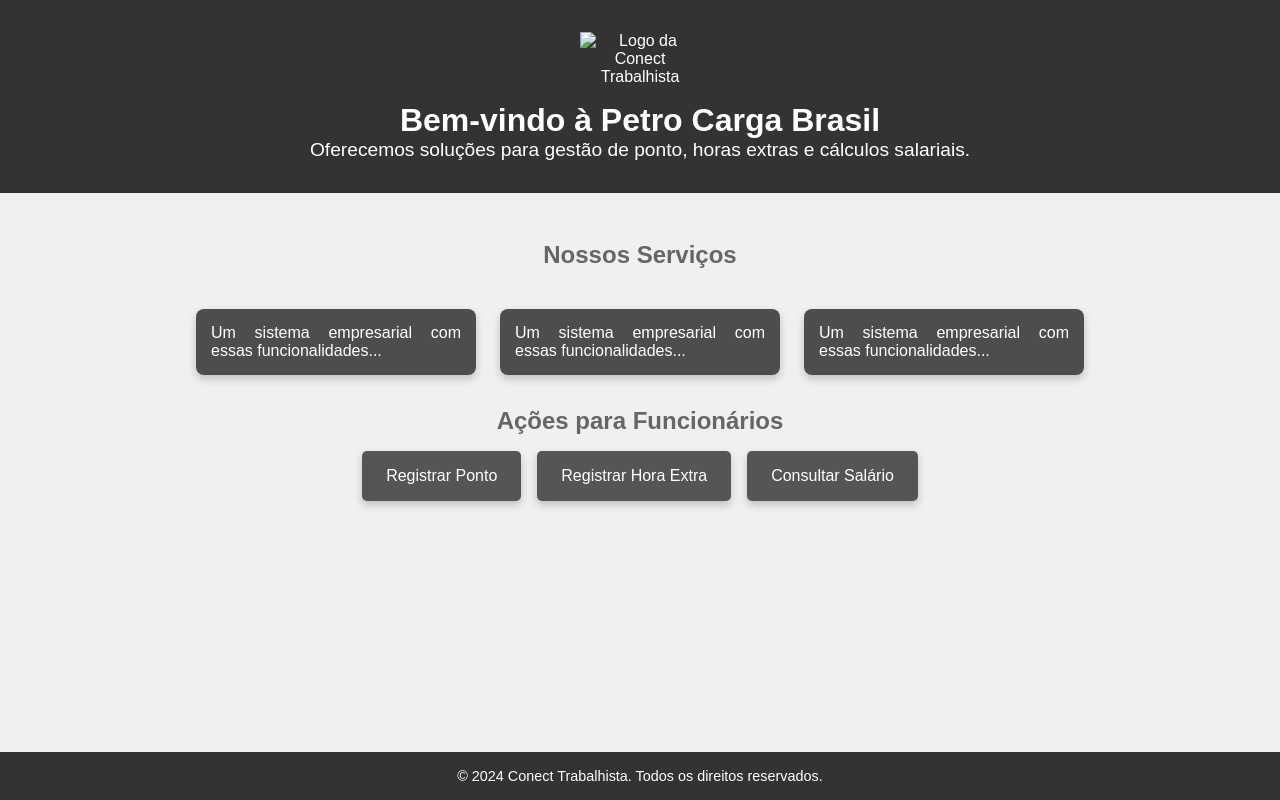
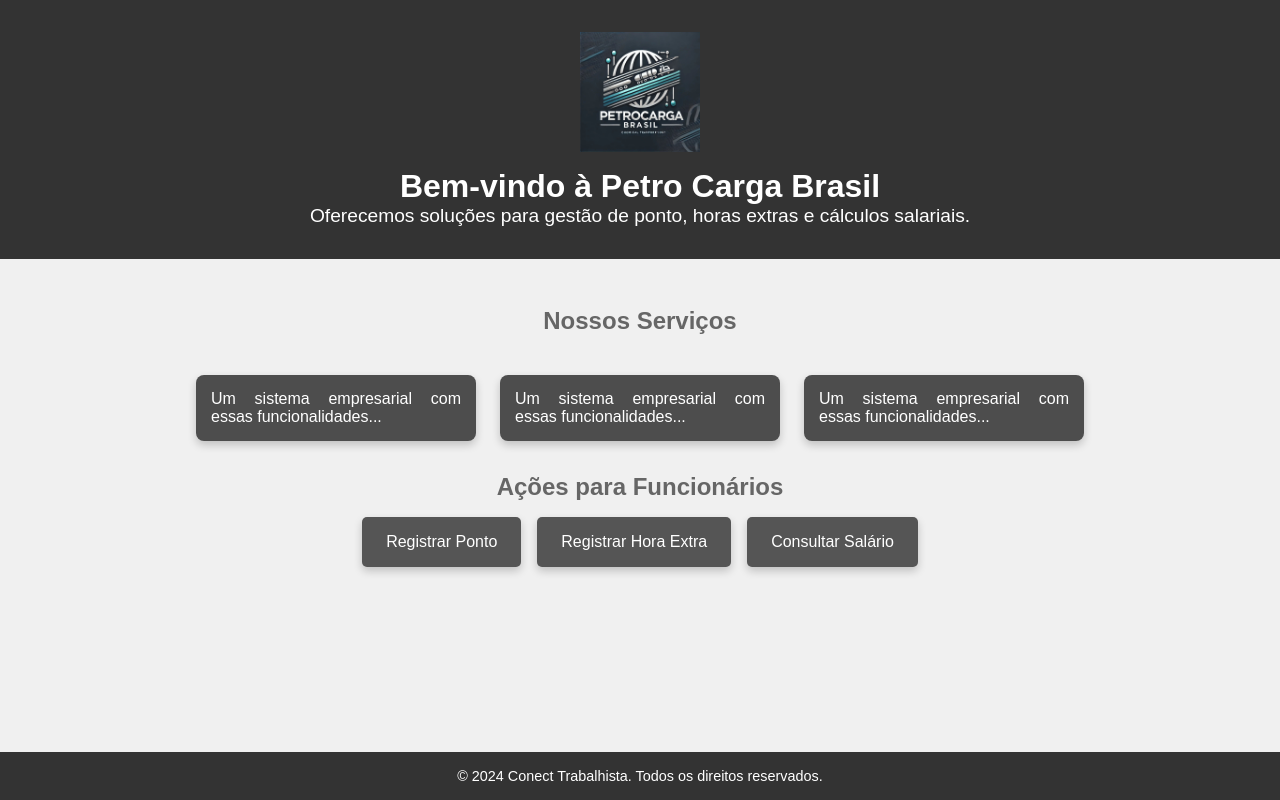
Before and after one commit to gustavosousa07/Conect_trabalhista, a plain HTML site: page index.html in a window 1280 px wide. Drawn offline with Linux system fonts and the light colour scheme.

Commit message:
atualizaçoes pontuais

```diff
--- a/index.html
+++ b/index.html
@@ -10,7 +10,7 @@
 
   <header>
     <!-- Espaço para a logo -->
-    <img src="logo.png" alt="Logo da Conect Trabalhista" class="logo">
+    <img src="img/logo.jpeg" alt="Logo da Conect Trabalhista" class="logo">
     <h1>Bem-vindo à Petro Carga Brasil</h1>
     <p>Oferecemos soluções para gestão de ponto, horas extras e cálculos salariais.</p>
   </header>
```
Also changed, not shown: img/logo.jpeg (added).
